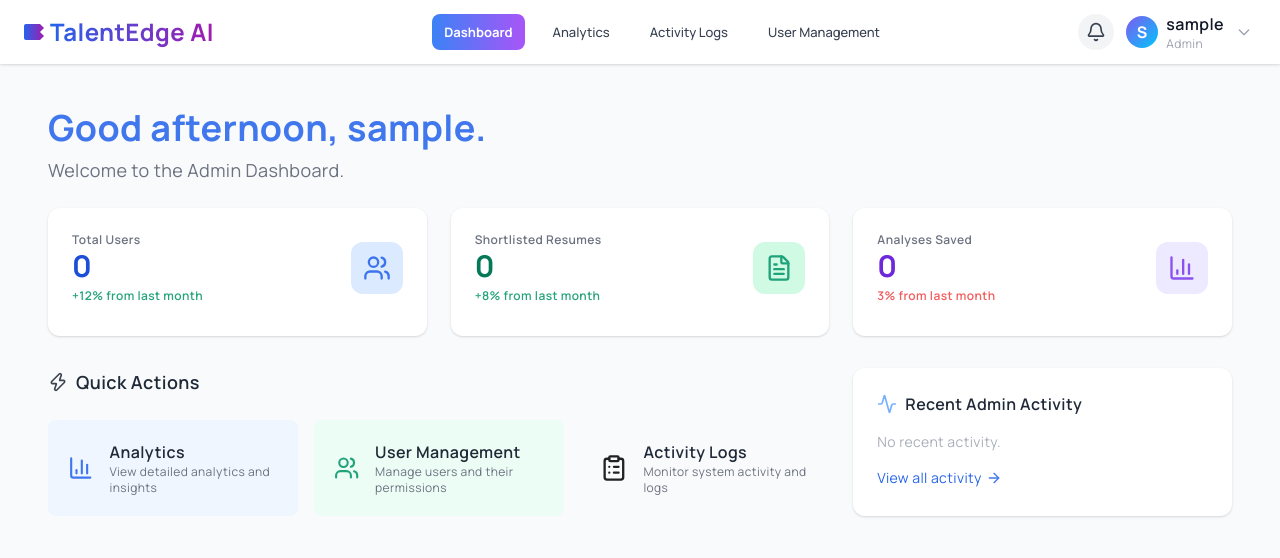
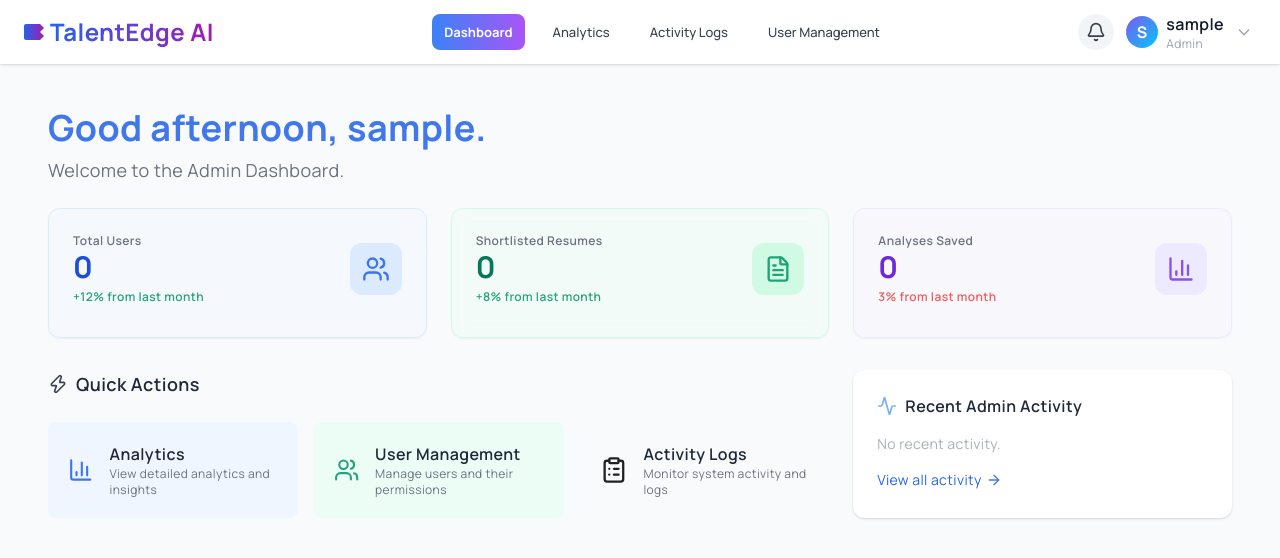
Before and after one commit to LokeshJothiram/resume_validation, a Flask app: page / in a window 1280 px wide. Shown: the top 558 px of the page. Run offline with Flask 3, Linux system fonts and the light colour scheme; the visitor is signed in with stand-in values (Sample User, id 1); data that the repository does not hold is empty; some libraries are stand-ins or nearby versions.

Commit message:
Update dashboard_tab.html

```diff
--- a/templates/tabs/dashboard_tab.html
+++ b/templates/tabs/dashboard_tab.html
@@ -237,17 +237,17 @@
       <div class="text-lg text-gray-500 mb-6 animate-fade-in-delay">Welcome to the Admin Dashboard.</div>
       <div class="grid grid-cols-1 lg:grid-cols-3 gap-6 mb-8">
         <!-- Stat Cards -->
-        <div class="bg-white rounded-xl shadow p-6 flex flex-col justify-between hover:shadow-lg hover:-translate-y-2 transform transition-all duration-300 animate-card-1">
+        <div class="bg-blue-50 bg-opacity-40 border border-blue-100 rounded-xl p-6 shadow-sm backdrop-blur-sm flex flex-col justify-between hover:shadow-lg hover:-translate-y-2 transform transition-all duration-300 animate-card-1">
           <div class="flex items-center justify-between gap-4 mb-2">
             <div>
               <div class="text-xs text-gray-500 font-semibold">Total Users</div>
               <div id="admin-summary-users" class="font-bold text-3xl text-blue-700 animate-count-up">-</div>
               <div id="admin-summary-users-delta" class="text-green-600 text-xs font-semibold mt-1 animate-pulse">+12% from last month</div>
             </div>
-                         <div class="bg-blue-100 p-3 rounded-xl flex-shrink-0 transform hover:rotate-12 transition-transform duration-300"><i data-lucide='users' class='w-7 h-7 text-blue-600 animate-pulse'></i></div>
+            <div class="bg-blue-100 p-3 rounded-xl flex-shrink-0 transform hover:rotate-12 transition-transform duration-300"><i data-lucide='users' class='w-7 h-7 text-blue-600 animate-pulse'></i></div>
           </div>
         </div>
-        <div class="bg-white rounded-xl shadow p-6 flex flex-col justify-between hover:shadow-lg hover:-translate-y-2 transform transition-all duration-300 animate-card-2">
+        <div class="bg-green-50 bg-opacity-40 border border-green-100 rounded-xl p-6 shadow-sm backdrop-blur-sm flex flex-col justify-between hover:shadow-lg hover:-translate-y-2 transform transition-all duration-300 animate-card-2">
           <div class="flex items-center justify-between gap-4 mb-2">
             <div>
               <div class="text-xs text-gray-500 font-semibold">Shortlisted Resumes</div>
@@ -257,14 +257,14 @@
             <div class="bg-green-100 p-3 rounded-xl flex-shrink-0 transform hover:rotate-12 transition-transform duration-300"><i data-lucide='file-text' class='w-7 h-7 text-green-600 animate-pulse'></i></div>
           </div>
         </div>
-        <div class="bg-white rounded-xl shadow p-6 flex flex-col justify-between hover:shadow-lg hover:-translate-y-2 transform transition-all duration-300 animate-card-3">
+        <div class="bg-purple-50 bg-opacity-40 border border-purple-100 rounded-xl p-6 shadow-sm backdrop-blur-sm flex flex-col justify-between hover:shadow-lg hover:-translate-y-2 transform transition-all duration-300 animate-card-3">
           <div class="flex items-center justify-between gap-4 mb-2">
             <div>
               <div class="text-xs text-gray-500 font-semibold">Analyses Saved</div>
               <div id="admin-summary-analyses" class="font-bold text-3xl text-purple-700 animate-count-up">-</div>
               <div id="admin-summary-analyses-delta" class="text-red-500 text-xs font-semibold mt-1 animate-pulse">3% from last month</div>
             </div>
-                         <div class="bg-purple-100 p-3 rounded-xl flex-shrink-0 transform hover:rotate-12 transition-transform duration-300"><i data-lucide='bar-chart-3' class='w-7 h-7 text-purple-600 animate-pulse'></i></div>
+            <div class="bg-purple-100 p-3 rounded-xl flex-shrink-0 transform hover:rotate-12 transition-transform duration-300"><i data-lucide='bar-chart-3' class='w-7 h-7 text-purple-600 animate-pulse'></i></div>
           </div>
         </div>
       </div>
```
